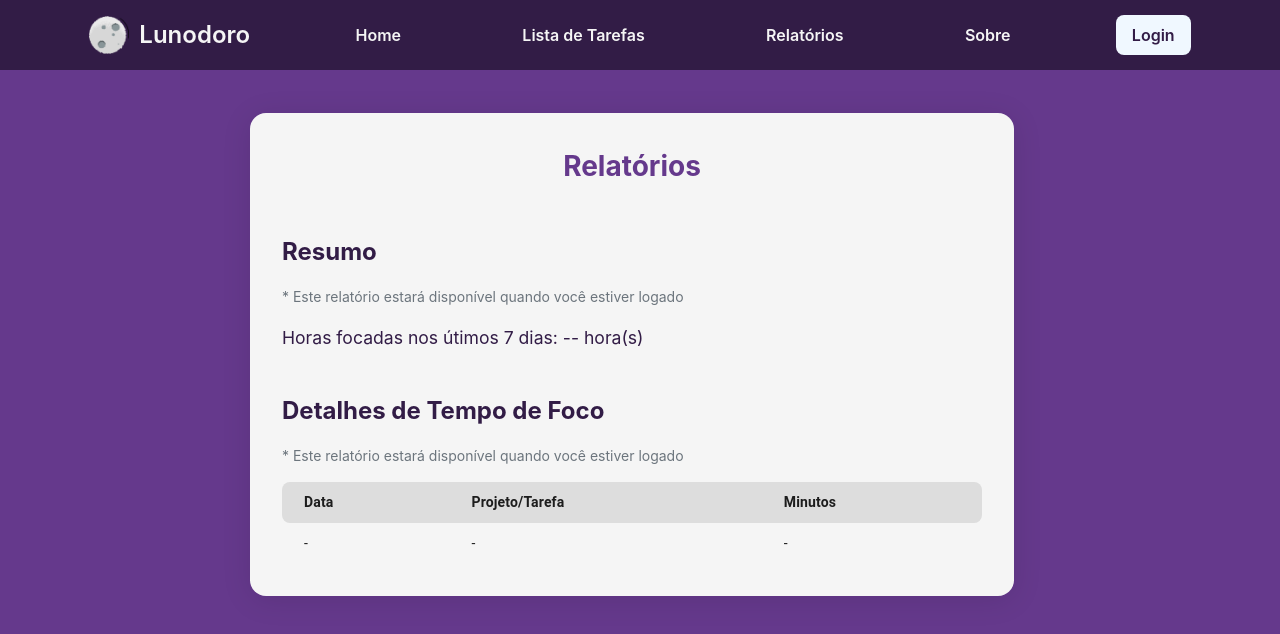
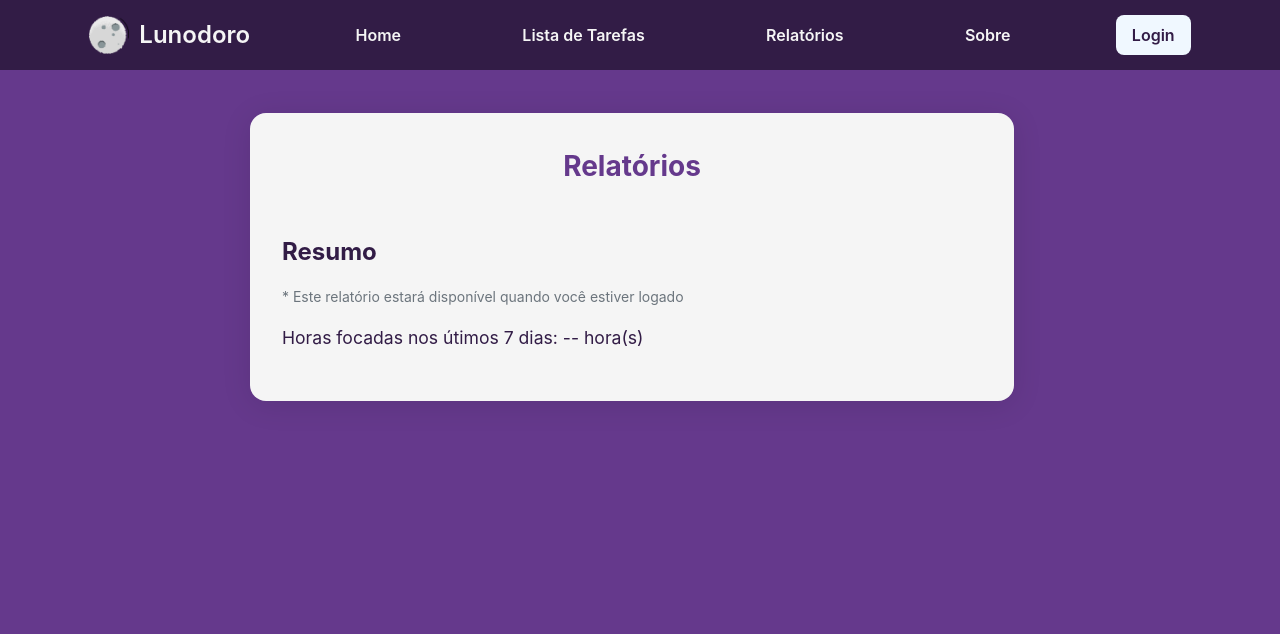
Before and after one commit to Isabelaponte/lunodoro, a React (Vite) app in the folder frontend-react/: page /report in a window 1280 px wide. Shown: the top 634 px of the page. Built offline with nearby package versions, Linux system fonts and the light colour scheme.

Commit message:
feat: wip

```diff
--- a/frontend-react/src/pages/ReportPage/ReportPage.tsx
+++ b/frontend-react/src/pages/ReportPage/ReportPage.tsx
@@ -1,5 +1,4 @@
 import { useEffect, useState } from "react";
-import TableComponent from "../../components/Table/Table";
 import useAuthStore from "../../store/useAuthStore";
 import {
   CardReport,
@@ -37,13 +36,6 @@ const ReportPage = () => {
         )}
         <StyledP>Horas focadas nos útimos 7 dias: {hours===0 ? "--" : hours} hora(s)</StyledP>
 
-        <StyledH3>Detalhes de Tempo de Foco</StyledH3>
-        {!token && (
-          <SpanInfoStyled>
-            * Este relatório estará disponível quando você estiver logado
-          </SpanInfoStyled>
-        )}
-        <TableComponent />
       </CardReport>
     </StyledContainerReport>
   );
```
